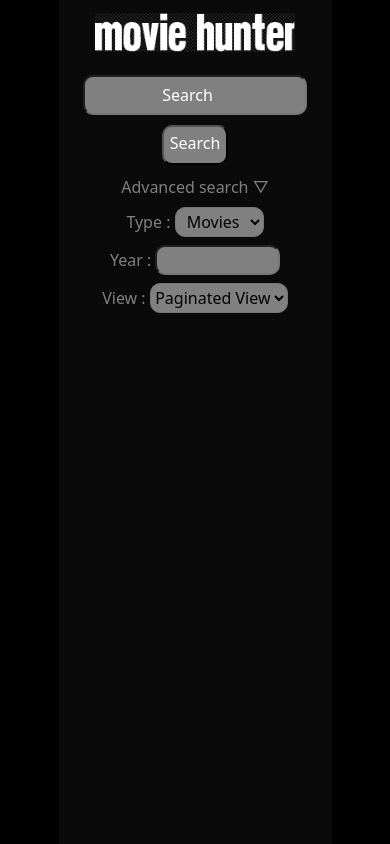
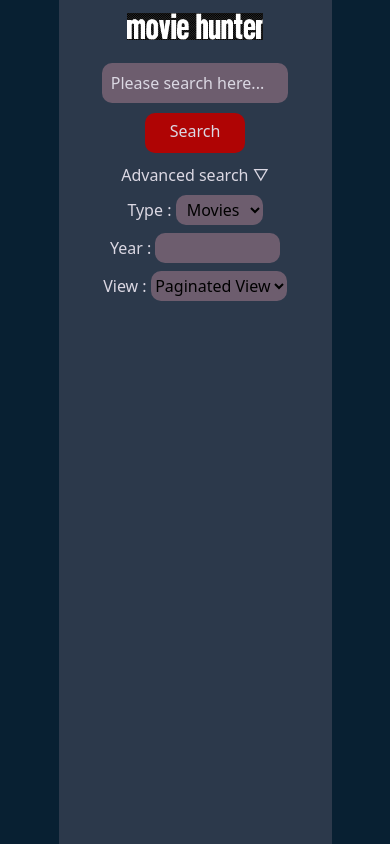
Before and after one commit to SreekuttanPS/omdb-movie-search, a React (Vite) app: page / in a window 390 px wide. Built offline with nearby package versions, Linux system fonts and the light colour scheme.

Commit message:
Edits/ css edits, new theme, made info page responsive

```diff
--- a/src/components/movie-hunter/MovieInfo.jsx
+++ b/src/components/movie-hunter/MovieInfo.jsx
@@ -33,7 +33,7 @@ export default function MovieInfo() {
   }, [imdbId]);
 
   return (
-    <div id="contact">
+    <div className="movie-info-section">
       <ToastContainer
         position="top-right"
         autoClose={7000}
@@ -47,23 +47,24 @@ export default function MovieInfo() {
         theme="colored"
       />
       {isLoading ? (
-        <div className="container w-100 p-5 text-center">
+        <div className="info-loading container w-100 p-5 text-center">
           <div className="spinner-border text-dark" role="status">
             <span className="visually-hidden">Loading...</span>
           </div>
         </div>
       ) : (
-        <div className="container w-100 p-5">
+        <div className="container w-100">
           <Form className="text-secondary">
             <h2>{movieInfo?.Title}</h2>
-            <img src={movieInfo?.Poster} alt="" />
-            <div className="d-grid gap-2 d-md-block">
-              <p className="mt-3">
+            <img className="movie-info-image" src={movieInfo?.Poster} alt="" />
+            <div className="movie-info-description d-grid gap-2 d-md-block">
+              <span className="mt-3">
                 IMDb Rating :
                 {' '}
                 {movieInfo?.imdbRating}
-              </p>
+              </span>
               {Object.keys(movieInfo).length > 0 ? (
+                <span className="w-100">
                   <StarRating
                     rating={movieInfo?.imdbRating}
                     starBorderWidth={15}
@@ -71,55 +72,38 @@ export default function MovieInfo() {
                     fullStarColor="#FACD3A"
                     emptyStarColor="white"
                   />
+                </span>
               ) : (
                 ''
               )}
 
-              <p>
-                Release Date :
-                {' '}
-                {movieInfo?.Released}
-              </p>
-              <p>
-                Time :
-                {' '}
-                {movieInfo?.Runtime}
-              </p>
-              <p>
-                Genre :
-                {' '}
-                {movieInfo?.Genre}
-              </p>
-              <p>
-                Director :
-                {' '}
-                {movieInfo?.Director}
-              </p>
-              <p>
-                Writer(s) :
-                {' '}
-                {movieInfo?.Writer}
-              </p>
-              <p>
-                Actors :
-                {' '}
-                {movieInfo?.Actors}
-              </p>
-              <p>
-                Language :
-                {' '}
-                {movieInfo?.Language}
-              </p>
-              <p>
-                Awards :
-                {' '}
-                {movieInfo?.Awards}
-              </p>
-              <p>
-                Plot :
-                {' '}
-                {movieInfo?.Plot}
-              </p>
+              <span>
+                {`Release Date : ${movieInfo?.Released}`}
+              </span>
+              <span>
+                {`Time : ${movieInfo?.Runtime}`}
+              </span>
+              <span>
+                {`Genre : ${movieInfo?.Genre}`}
+              </span>
+              <span>
+                {`Director : ${movieInfo?.Director}`}
+              </span>
+              <span>
+                {`Writer(s) : ${movieInfo?.Writer}`}
+              </span>
+              <span>
+                {`Actors : ${movieInfo?.Actors}`}
+              </span>
+              <span>
+                {`Language : ${movieInfo?.Language}`}
+              </span>
+              <span>
+                {`Awards : ${movieInfo?.Awards}`}
+              </span>
+              <span>
+                {`Plot : ${movieInfo?.Plot}`}
+              </span>
             </div>
             <Button
               className="m-3"
--- a/src/components/movie-hunter/MovieList.jsx
+++ b/src/components/movie-hunter/MovieList.jsx
@@ -13,6 +13,7 @@ import {
 
 import favourite from 'assets/favourite-icon.svg';
 import notFavourite from 'assets/not-favourite.svg';
+import noImage from 'assets/no-image.jpeg';
 
 export default function MovieList() {
   const navigate = useNavigate();
@@ -39,11 +40,19 @@ export default function MovieList() {
                       height: '20rem',
                     }}
                   >
-                    <img
-                      className="movie-image"
-                      alt="Movie"
-                      src={item.Poster}
-                    />
+                    {item.Poster === 'N/A' ? (
+                      <img
+                        className="movie-image"
+                        alt="Movie"
+                        src={noImage}
+                      />
+                    ) : (
+                      <img
+                        className="movie-image"
+                        alt="Movie"
+                        src={item.Poster}
+                      />
+                    )}
                     <CardBody>
                       <CardTitle className="movie-title" tag="h6">
                         {item.Title}
@@ -81,7 +90,7 @@ export default function MovieList() {
       </div>
       <div className="footer-section">
         <div className="pagination-section">
-          <Pagination>
+          <Pagination size="sm">
             <PaginationItem>
               <PaginationLink
                 first
--- a/src/css/main.css
+++ b/src/css/main.css
@@ -1,7 +1,28 @@
+/* Variables */
+/*   --background: #393646;
+  --content-background: #4F4557;
+  --button-background: #5F264A;
+  --input-background: #D1D4C9;
+  --card-background: #6D5D6E;
+  --fav-background: #352F44;
+  --text-color: #DBD8E3;
+  --error-color: #CA3E47; */
+:root {
+  --background: #082032;
+  --content-background: #2c394b;
+  --button-background: #af0404;
+  --input-background: #6d5d6e;
+  /* --input-background: #2D4263; */
+  --card-background: #b4a5a5;
+  --fav-background: #352f44;
+  --text-color: #dbd8e3;
+  --error-color: #ca3e47;
+}
+
 /* Movie Hunter */
 
 .movie-search-body {
-  background: black;
+  background: var(--background);
 }
 
 /* Main div */
@@ -11,9 +32,9 @@
   display: flex;
   flex-direction: column;
   justify-content: flex-start;
-  align-items: center;
+  align-items: baseline;
   flex-wrap: wrap;
-  background: #0a0a0a;
+  background: var(--content-background);
 }
 
 /* header */
@@ -28,61 +49,65 @@
 }
 
 .header-part .logo-part img {
-  width: 200px;
+  width: 35vw;
+  max-width: 224px;
 }
 
 .header-part .searchbar .input-section input {
   height: 40px;
-  background: gray;
-  color: white;
+  background: var(--input-background);
+  color: var(--text-color);
   border-radius: 10px;
   margin-top: 10px;
-  width: 90%;
+  width: 75%;
   text-align: center;
+  border: none;
 }
 
 .header-part .searchbar .input-section input::-webkit-input-placeholder {
-  color: rgb(255, 255, 255);
+  color: var(--text-color);
 }
 
 :-moz-placeholder {
-  color: rgb(255, 255, 255);
+  color: var(--text-color);
   opacity: 1;
 }
 
 .header-part .searchbar .input-section input::-moz-placeholder {
-  color: rgb(255, 255, 255);
+  color: var(--text-color);
   opacity: 1;
 }
 
 :-ms-input-placeholder {
-  color: rgb(255, 255, 255);
+  color: var(--text-color);
 }
 
 .header-part .searchbar .input-section input::-ms-input-placeholder {
-  color: rgb(255, 255, 255);
+  color: var(--text-color);
 }
 
 .header-part .searchbar .input-section input::placeholder {
-  color: rgb(255, 255, 255);
+  color: var(--text-color);
 }
 
 .header-part .searchbar .input-section .search-button {
   height: 40px;
-  background: gray;
-  color: white;
+  background: var(--button-background);
+  color: var(--text-color);
   border-radius: 10px;
   margin-top: 10px;
   padding-bottom: 5px;
+  border: none;
+  width: 100px;
 }
 
 .header-part .searchbar .error-msg {
-  color: red;
+  color: var(--error-color);
 }
 
 .header-part .advanced-search {
   margin-top: 10px;
-  color: gray;
+  color: var(--text-color);
 }
 
 .header-part .advanced-search .adv-search-criteria {
@@ -106,14 +131,16 @@
   height: 30px;
   text-align: center;
   border-radius: 10px;
-  background: gray;
+  border: none;
+  background: var(--input-background);
 }
 
 .header-part .advanced-search .adv-search-criteria input {
   height: 30px;
   text-align: center;
   border-radius: 10px;
-  background: gray;
+  background: var(--input-background);
+  border: none;
 }
 
 /* Content */
@@ -137,12 +164,12 @@
 }
 
 .add-to-fav-button {
-  background: #ff0000;
-  color: black;
+  background: var(--fav-background);
+  color: var(--text-color);
   top: 307px;
   position: absolute;
   width: 176px;
-  border-color: #f3000066;
+  border-color: var(--fav-background);
   height: 45px;
   border-radius: 0px 0px 5px 5px;
   font-size: 14px;
@@ -155,7 +182,7 @@
 
 .add-to-fav-button:after {
   content: "";
-  background: #ff0000;
+  background: var(--fav-background);
   display: block;
   position: absolute;
   padding-top: 300%;
@@ -174,8 +201,8 @@
 }
 
 .add-to-fav-button:hover {
-  background: #ff0000;
-  color: black;
+  background: var(--fav-background);
+  color: var(--text-color);
 }
 
 .favourite-icon {
@@ -209,6 +236,20 @@
   display: -webkit-inline-box;
 }
 
+.card {
+  background: var(--card-background);
+}
+
 .card:hover {
   opacity: 0.2;
 }
+
+.movie-info-section .movie-info-image {
+  width: 100%;
+  max-width: 300px;
+}
+
+.movie-info-section .movie-info-description span::after {
+  content: "\a";
+  white-space: pre;
+}
--- a/src/pages/SearchPage.jsx
+++ b/src/pages/SearchPage.jsx
@@ -94,7 +94,7 @@ export default function SearchPage() {
               <input
                 ref={searchTextRef}
                 aria-label="Search contacts"
-                placeholder="Search"
+                placeholder="Please search here..."
                 type="search"
                 name="search"
                 onKeyUp={handleKeyUp}
```
Also changed, not shown: src/assets/no-image.jpeg (added). Lines whose indentation alone changed are shown as unchanged.
